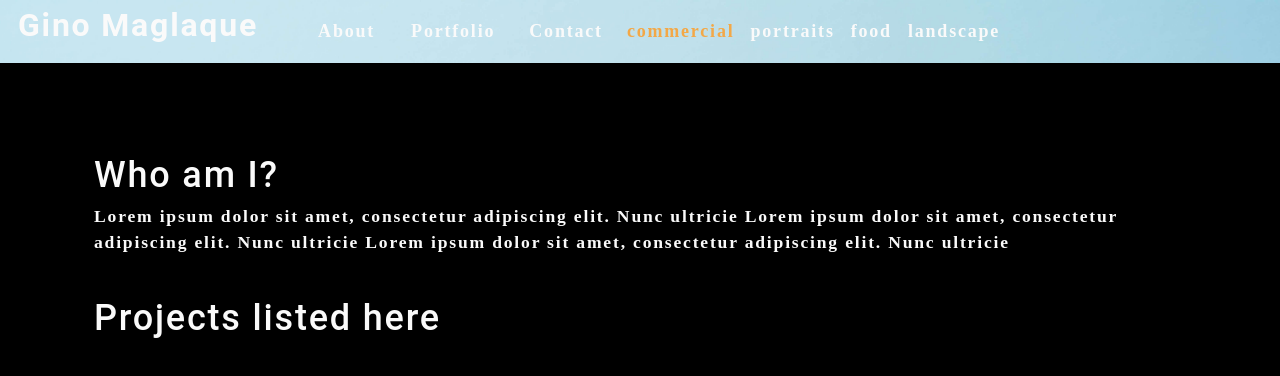
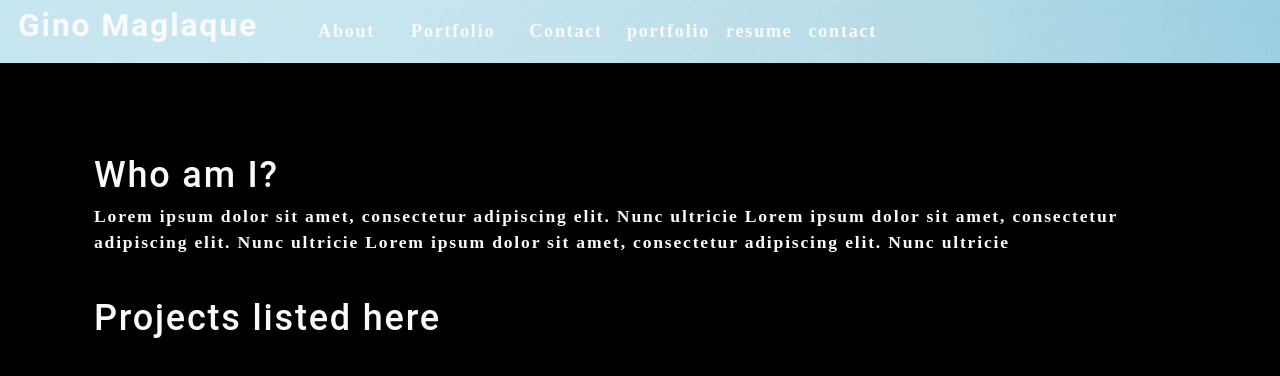
Before and after one commit to ginomaglaqueucla/react-portfolio-gm20, a React (Create React App) app in the folder react-portfolio/: page / in a window 1280 px wide. Shown: the top 376 px of the page. Built offline with nearby package versions, Linux system fonts and the light colour scheme.

Commit message:
incorperated selection useState

```diff
--- a/react-portfolio/src/App.js
+++ b/react-portfolio/src/App.js
@@ -8,6 +8,18 @@ import Portfolio from './components/Portfolio';
 
 function App() {
   const [contactSelected, setContactSelected] = useState(false);
+  const [sections] = useState([
+    {
+      name: 'portfolio'
+    },
+    {
+      name: 'resume'
+    },
+    {
+      name: 'contact'
+    }
+
+  ]);
   const [categories] = useState([
     {
       name: 'commercial',
@@ -18,6 +30,7 @@ function App() {
     { name: 'landscape', description: 'Fields, farmhouses, waterfalls, and the beauty of nature' },
   ]);
 
+  const [currentSection, setCurrentSection] = useState(sections[0]);
   const [currentCategory, setCurrentCategory] = useState(categories[0]);
 
   return (
@@ -28,9 +41,12 @@ function App() {
         currentCategory={currentCategory}
         contactSelected={contactSelected}
         setContactSelected={setContactSelected}
+        sections={sections}
+        setCurrentSection={setCurrentSection}
+        currentSection={currentSection}
       ></Header>
       <main>
-        {!contactSelected ? (
+        {!(currentCategory.name === 'landscape') ? (
           <>
             {/* <Gallery currentCategory={currentCategory}></Gallery> */}
             <About></About>
--- a/react-portfolio/src/components/Header/index.js
+++ b/react-portfolio/src/components/Header/index.js
@@ -8,6 +8,9 @@ function Header(props) {
         contactSelected,
         currentCategory,
         setContactSelected,
+        sections = [],
+        setCurrentSection,
+        currentSection
     } = props;
     return (
       <header className="flex-row px-2">
@@ -22,6 +25,9 @@ function Header(props) {
                 currentCategory={currentCategory}
                 contactSelected={contactSelected}
                 setContactSelected={setContactSelected}
+                sections={sections}
+                setCurrentSection={setCurrentSection}
+                currentSection={currentSection}
             ></Navigation>
       </header>
     );
--- a/react-portfolio/src/components/Navigation/index.js
+++ b/react-portfolio/src/components/Navigation/index.js
@@ -7,6 +7,9 @@ function Navigation(props) {
         contactSelected,
         currentCategory,
         setContactSelected,
+        sections = [],
+        setCurrentSection,
+        currentSection
     } = props;
 
     return (
@@ -25,18 +28,21 @@ function Navigation(props) {
                 <li className={`mx-2 ${contactSelected && 'navActive'}`}>
                     <span onClick={() => setContactSelected(true)}>Contact</span>
                 </li>
-                {categories.map((category) => (
+                {sections.map((section) => (
                     <li
-                        className={`mx-1 ${
-                            currentCategory.name === category.name && !contactSelected && 'navActive'
-                        }`}
-                    key={category.name}
+                        className={`mx-1
+                            ${
+                                currentSection.name === sections.name && !contactSelected && 'navActive'
+                            }
+                        `}
+                    key={sections}
                     >
-                        <span onClick={() => {setCurrentCategory(category);
-                                              setContactSelected(false);
+                        <span onClick={() => {
+                                              setCurrentSection(section);
+                                              console.log(section);
                                              }}
                         >
-                            {category.name}
+                            {section.name}
                         </span>
                     </li>
                 ))}
```
Also changed, not shown: 1 other file (tests, documents, lock files or other folders).
